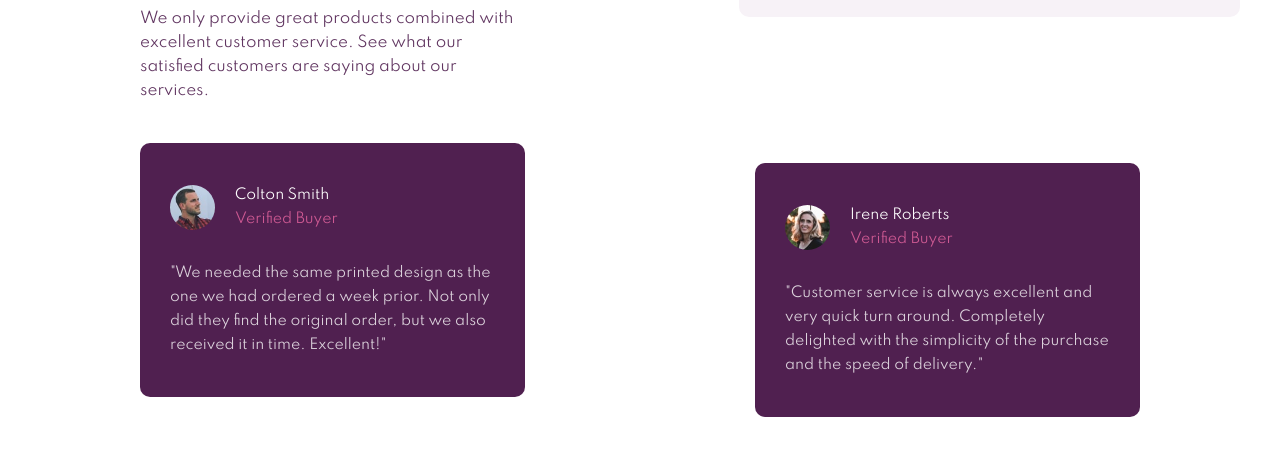
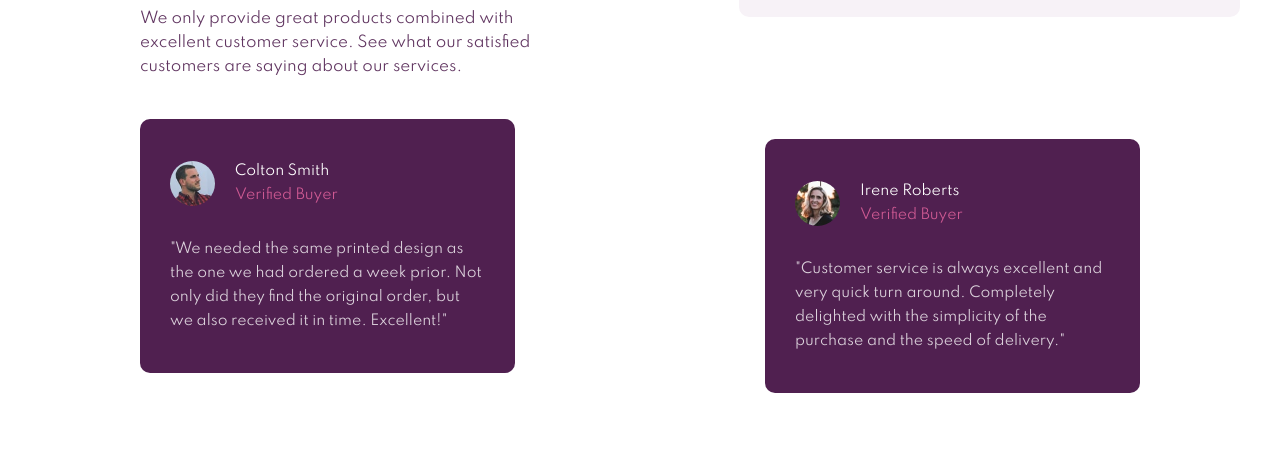
Before and after one commit to shaw12/social-proof-section, a plain HTML site: page index.html in a window 1280 px wide. Shown: the part 308-778 px from the top of the page. Drawn offline with Linux system fonts and the light colour scheme.

Commit message:
Update style.css

```diff
--- a/style.css
+++ b/style.css
@@ -23,7 +23,7 @@ h1{
     line-height: 50px;
 }
 .content p{
-    width: 75%;
+    width: 85%;
     line-height: 24px;
     margin-top: 15px;
     opacity: 0.9;
@@ -63,7 +63,7 @@ main{
     background-color: hsl(300, 43%, 22%);
     color: #fff;
     padding: 40px 30px;
-    width: 385px;
+    width: 375px;
     line-height: 24px;
     border-radius: 10px;
     font-size: 14px;
```
